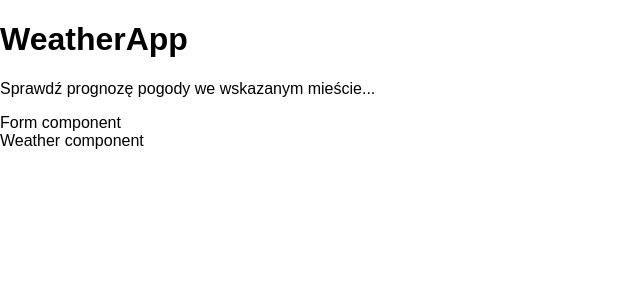
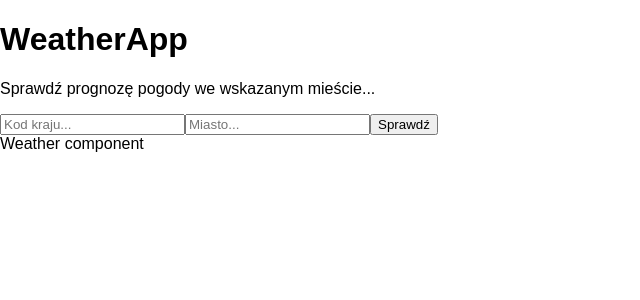
Before and after one commit to SzymonKrysztofiak/WeatherApp, a React (Create React App) app: page / in a window 1280 px wide. Shown: the top 300 px of the page, without its empty margins (0-640 px from the left). Built offline with nearby package versions, Linux system fonts and the light colour scheme.

Commit message:
fetch API from openweathermap

```diff
--- a/src/App.js
+++ b/src/App.js
@@ -4,12 +4,20 @@
 import Form from "./components/Form";
 import Weather from "./components/Weather";
 
+const API_KEY = "dbcd93b4e2fe2814afa13caac19f0cc5";
+
 class App extends React.Component {
+    getWeather = async (e) => {
+        e.preventDefault();
+        const api_call = await fetch(`http://api.openweathermap.org/data/2.5/weather?q=London,uk&appid=${API_KEY}&units=metric`);
+        const data = await api_call.json();
+        console.log(data);
+    }
     render() {
         return (
             <div>
                 <Titles />
-                <Form />
+                <Form getWeather={this.getWeather} />
                 <Weather />
             </div>
         );
--- a/src/components/Form.js
+++ b/src/components/Form.js
@@ -3,7 +3,11 @@
 class Form extends React.Component {
     render() {
         return (
-            <div>Form component</div>
+            <form onSubmit={this.props.getWeather}>
+                <input type="text" name="country" placeholder="Kod kraju..." />
+                <input type="text" name="city" placeholder="Miasto..." />
+                <button>Sprawdź</button>
+            </form>
         );
     }
 };
```
